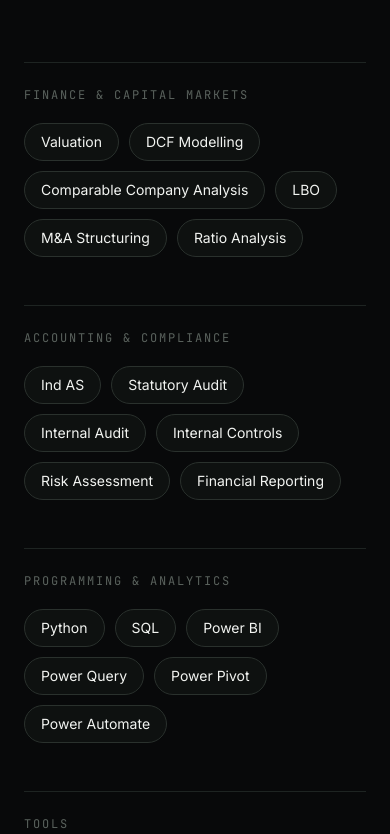
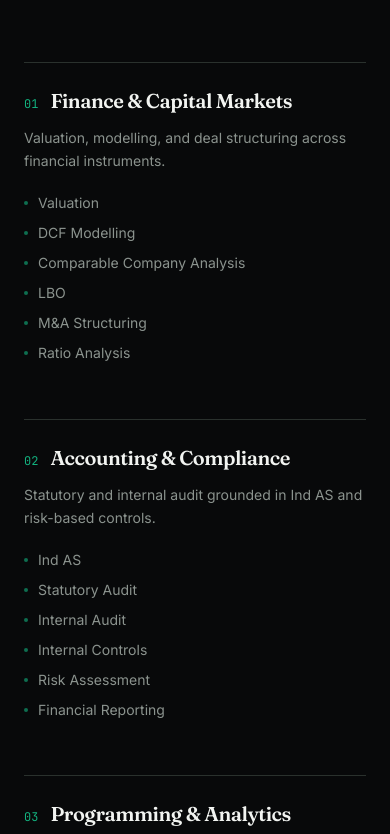
Before and after one commit to vikramkunanmalkumawat8237/Portfolio, a Next.js app: page / in a window 390 px wide. Shown: the part 4890-5724 px from the top of the page. Built offline with nearby package versions, Linux system fonts and the light colour scheme.

Commit message:
restructure skills section as editorial domain grid

```diff
--- a/components/sections/skills.tsx
+++ b/components/sections/skills.tsx
@@ -4,6 +4,14 @@
 import { skills } from "@/lib/data";
 import { Reveal, RevealGroup, revealItem } from "@/components/ui/reveal";
 import { SectionDivider } from "@/components/ui/section-divider";
+
+const DESCRIPTIONS: Record<string, string> = {
+  "Finance & Capital Markets": "Valuation, modelling, and deal structuring across financial instruments.",
+  "Accounting & Compliance": "Statutory and internal audit grounded in Ind AS and risk-based controls.",
+  "Programming & Analytics": "Data automation and reporting across audit and analytics workflows.",
+  "Tools": "Core software for financial modelling, reporting, and documentation.",
+  "Soft Skills": "Cross-functional execution across client and engagement teams.",
+};
 
 export function Skills() {
   return (
@@ -18,23 +26,29 @@
         </h2>
       </Reveal>
 
-      <div className="grid grid-cols-1 gap-x-12 gap-y-12 md:grid-cols-2">
+      <div className="grid grid-cols-1 gap-x-10 gap-y-14 sm:grid-cols-2 lg:grid-cols-3">
         {skills.map((group, gi) => (
-          <Reveal key={group.category} delay={gi * 0.08}>
-            <div className="ledger-rule pt-6">
-              <h3 className="font-mono text-xs uppercase tracking-[0.15em] text-ink-faint">
-                {group.category}
-              </h3>
-              <RevealGroup className="mt-5 flex flex-wrap gap-2.5" stagger={0.04}>
+          <Reveal key={group.category} delay={gi * 0.06}>
+            <div className="border-t border-line-strong pt-6">
+              <div className="flex items-baseline gap-3">
+                <span className="font-mono text-xs text-emerald">{String(gi + 1).padStart(2, "0")}</span>
+                <h3 className="font-display text-xl font-semibold tracking-tight text-ink">
+                  {group.category}
+                </h3>
+              </div>
+              <p className="mt-3 text-sm leading-relaxed text-ink-muted">
+                {DESCRIPTIONS[group.category]}
+              </p>
+              <RevealGroup className="mt-5 space-y-2.5" stagger={0.03}>
                 {group.items.map((item) => (
-                  <motion.span
+                  <motion.li
                     key={item}
                     variants={revealItem}
-                    whileHover={{ scale: 1.06, backgroundColor: "rgba(19,178,127,0.1)", borderColor: "#13B27F", color: "#5EEAB3" }}
-                    className="cursor-default rounded-full border border-line-strong bg-surface px-4 py-2 text-sm text-ink transition-colors"
+                    className="flex list-none items-center gap-2.5 text-sm text-ink-muted transition-colors hover:text-emerald"
                   >
+                    <span className="h-1 w-1 shrink-0 rounded-full bg-emerald/60" />
                     {item}
-                  </motion.span>
+                  </motion.li>
                 ))}
               </RevealGroup>
             </div>
```
